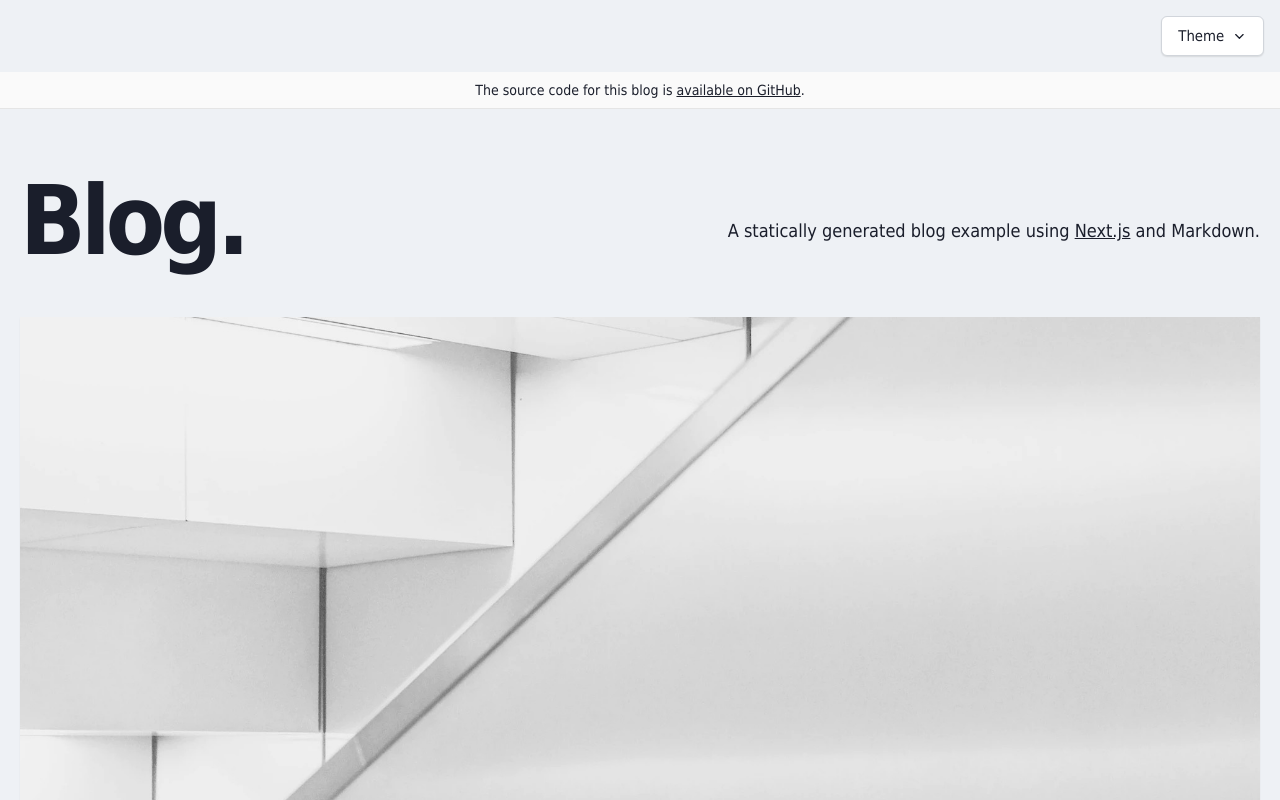
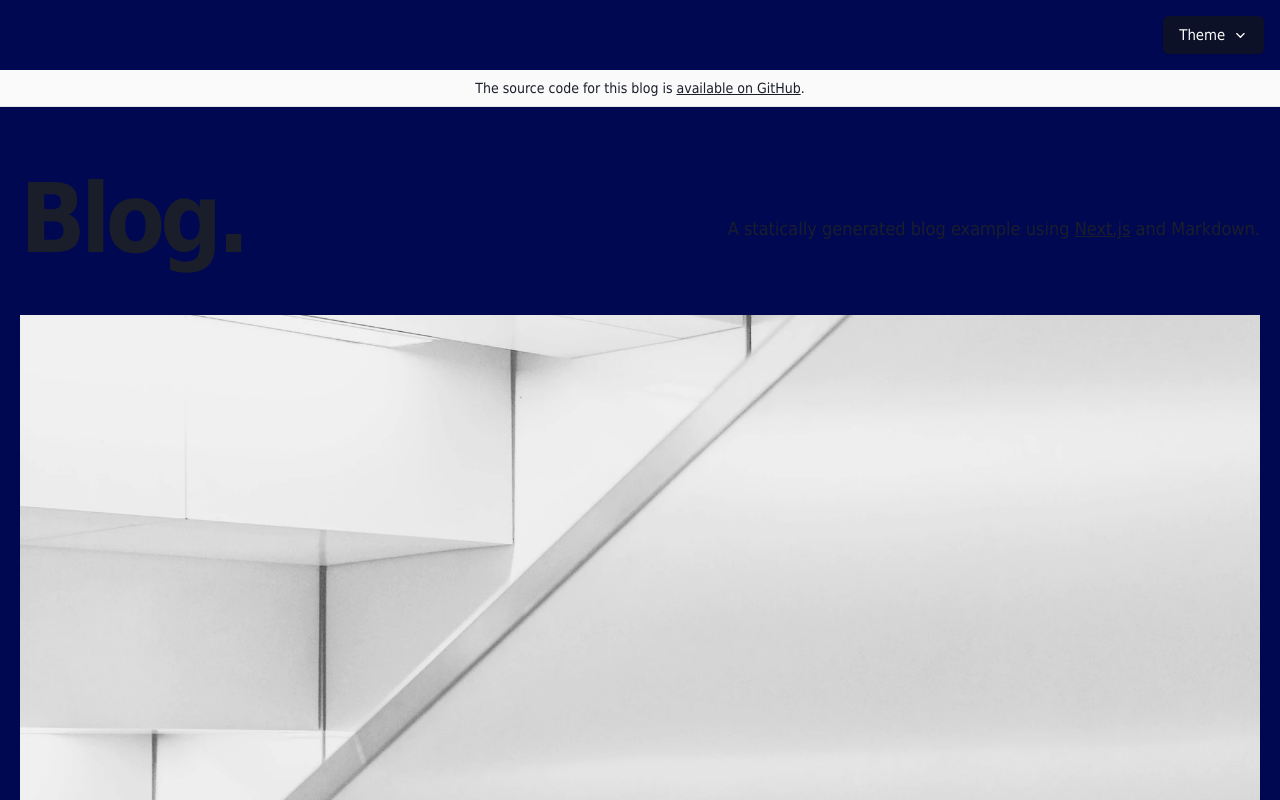
Before and after one commit to leandroslc/my-site, a Next.js app: page / in a window 1280 px wide. Shown: the top 800 px of the page. Built offline with nearby package versions, Linux system fonts and the light colour scheme.

Commit message:
refactor: New colors and normalized styles spacing to px

```diff
--- a/src/modules/base/components/dropdown-item/styles.ts
+++ b/src/modules/base/components/dropdown-item/styles.ts
@@ -4,25 +4,28 @@ export const Item = styled.li<{ $isActive: boolean }>`
   display: flex;
   align-items: center;
   justify-content: flex-start;
-  padding: 0.4rem 1rem;
+  padding: 6px 16px;
   font-size: 0.925rem;
 
   & + & {
-    margin-top: 0.2rem;
+    margin-top: 4px;
   }
 
   &:hover,
   &:focus {
+    color: ${({ theme }) => theme.dropdown.item.textHover};
     background-color: ${({ theme }) => theme.dropdown.item.backHover};
   }
 
   ${({ theme, $isActive }) =>
     $isActive &&
     css`
+      color: ${theme.dropdown.item.textActive};
       background-color: ${theme.dropdown.item.backActive};
 
       &:hover,
       &:focus {
+        color: ${theme.dropdown.item.textActive};
         background-color: ${({ theme }) => theme.dropdown.item.backActive};
       }
     `}
--- a/src/modules/base/components/dropdown/styles.ts
+++ b/src/modules/base/components/dropdown/styles.ts
@@ -4,10 +4,10 @@ export const Menu = styled.div<{ $isOpen: boolean }>`
   display: ${({ $isOpen }) => ($isOpen ? 'flex' : 'none')};
   flex-direction: column;
   min-width: 14rem;
-  padding: 0.2rem 0;
+  padding: 4px 0;
+  color: ${({ theme }) => theme.dropdown.menu.text};
   background-color: ${({ theme }) => theme.dropdown.menu.back};
-  border: 0.06rem solid ${({ theme }) => theme.dropdown.menu.border};
-  border-radius: 0.4rem;
+  border-radius: 6px;
   box-shadow: 0 0 0 0 ${({ theme }) => theme.dropdown.menu.shadowRing},
     0 10px 15px -3px ${({ theme }) => theme.dropdown.menu.shadow},
     0 4px 6px -4px ${({ theme }) => theme.dropdown.menu.shadow};
@@ -17,23 +17,15 @@ export const Button = styled.button`
   display: flex;
   align-items: center;
   justify-content: center;
-  padding: 0.5rem 1rem;
+  padding: 8px 16px;
   font-size: 0.925rem;
   font-weight: 500;
   color: ${({ theme }) => theme.dropdown.button.text};
   background-color: ${({ theme }) => theme.dropdown.button.back};
-  border: 0.06rem solid ${({ theme }) => theme.dropdown.button.border};
-  border-radius: 0.375rem;
+  border-radius: 6px;
   box-shadow: 0 0 ${({ theme }) => theme.dropdown.button.shadow},
     0 0 ${({ theme }) => theme.dropdown.button.shadowRing},
-    0 0.06rem 0.1rem 0 ${({ theme }) => theme.dropdown.button.shadow};
-
-  &:focus {
-    box-shadow: 0 0 0 0.1rem ${({ theme }) => theme.all.outlineInset},
-      0 0 0 0.2rem ${({ theme }) => theme.all.outline};
-    outline: 0.1rem solid transparent;
-    outline-offset: 0.1rem;
-  }
+    0 1px 2px 0 ${({ theme }) => theme.dropdown.button.shadow};
 `
 
 export const ButtonChevron = styled.svg`
--- a/src/modules/theme/color-scheme.ts
+++ b/src/modules/theme/color-scheme.ts
@@ -1,30 +1,37 @@
 export const light = {
   name: 'light',
   all: {
-    outline: '#6366f1',
+    outline: '#24180b',
     outlineInset: '#eef1f5',
   },
+  header: {
+    back: 'linear-gradient(72deg, #000851, #1cb5e0)',
+  },
+  main: {
+    back: '#e5ede8',
+  },
   body: {
-    back: '#eef1f5',
+    back: '#000851',
     text: '#1a1e2b',
   },
   dropdown: {
     button: {
-      back: '#ffffff',
-      text: '#1a1e2b',
-      border: 'rgb(209, 213, 219)',
+      back: '#0c1127',
+      text: '#ffffff',
       shadowRing: 'rgb(0 0 0 / 0.1)',
       shadow: 'rgb(0 0 0 / 0.1)',
     },
     menu: {
-      back: '#ffffff',
-      border: 'rgb(229, 231, 235)',
+      back: '#0c1127',
+      text: '#ffffff',
       shadowRing: '#ffffff',
       shadow: 'rgb(0 0 0 / 0.1)',
     },
     item: {
-      backActive: '#e7efff',
-      backHover: '#efefef',
+      backActive: '#d9f2f2',
+      textActive: '#1a1e2b',
+      backHover: '#252e5a',
+      textHover: '#ffffff',
     },
   },
 }
@@ -32,32 +39,6 @@ export const light = {
 export type ColorScheme = typeof light
 
 export const dark: ColorScheme = {
+  ...light,
   name: 'dark',
-  all: {
-    outline: '#6366f1',
-    outlineInset: '#eef1f5',
-  },
-  body: {
-    back: '#0e0c21',
-    text: '#ffffff',
-  },
-  dropdown: {
-    button: {
-      back: '#000000',
-      text: '#ffffff',
-      border: '#888888',
-      shadowRing: 'rgb(0 0 0 / 0.1)',
-      shadow: 'rgb(0 0 0 / 0.1)',
-    },
-    menu: {
-      back: '#44424e',
-      border: 'rgb(229, 231, 235)',
-      shadowRing: '#ffffff',
-      shadow: 'rgb(0 0 0 / 0.1)',
-    },
-    item: {
-      backActive: '#e7efff',
-      backHover: '#efefef',
-    },
-  },
 }
--- a/src/modules/theme/global-styles.tsx
+++ b/src/modules/theme/global-styles.tsx
@@ -7,16 +7,21 @@ export const GlobalStyles = createGlobalStyle`
 
   * {
     &:focus {
-      box-shadow: 0 0 0 0.1rem ${({ theme }) => theme.all.outlineInset},
-        0 0 0 0.2rem ${({ theme }) => theme.all.outline};
-      outline: 0.1rem solid transparent;
-      outline-offset: 0.1rem;
+      box-shadow: 0 0 0 1px ${({ theme }) => theme.all.outlineInset},
+        0 0 0 3px ${({ theme }) => theme.all.outline};
+      outline: 2px solid transparent;
+      outline-offset: 2px;
     }
+  }
+
+  #__next {
+    display: flex;
+    flex-direction: column;
   }
 
   body {
     color: ${({ theme }) => theme.body.text};
-    font-family: Tahoma, Helvetica, Arial, Roboto, sans-serif;
+    font-family: 'Work Sans', Tahoma, Helvetica, Arial, Roboto, sans-serif;
     background: ${({ theme }) => theme.body.back};
     transition: all 0.2s linear;
   }
```
Also changed, not shown: src/modules/app/components/page-layout/styles.ts (added, +16 -0 lines).
